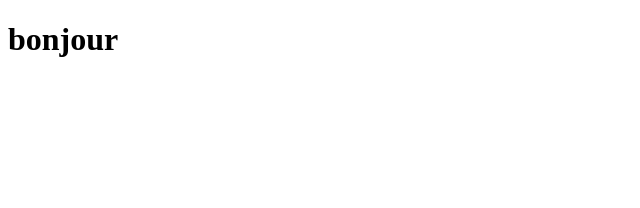
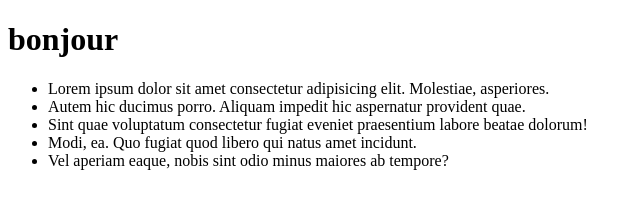
Before and after one commit to readev/projet3, a plain HTML site: page index.html in a window 1280 px wide. Shown: the whole page, without its empty margins (0-640 px from the left). Drawn offline with Linux system fonts and the light colour scheme.

Commit message:
ajout d'une liste

```diff
--- a/index.html
+++ b/index.html
@@ -7,5 +7,12 @@
 </head>
 <body>
     <h1>bonjour</h1>
+    <ul>
+        <li>Lorem ipsum dolor sit amet consectetur adipisicing elit. Molestiae, asperiores.</li>
+        <li>Autem hic ducimus porro. Aliquam impedit hic aspernatur provident quae.</li>
+        <li>Sint quae voluptatum consectetur fugiat eveniet praesentium labore beatae dolorum!</li>
+        <li>Modi, ea. Quo fugiat quod libero qui natus amet incidunt.</li>
+        <li>Vel aperiam eaque, nobis sint odio minus maiores ab tempore?</li>
+    </ul>
 </body>
 </html>
```
